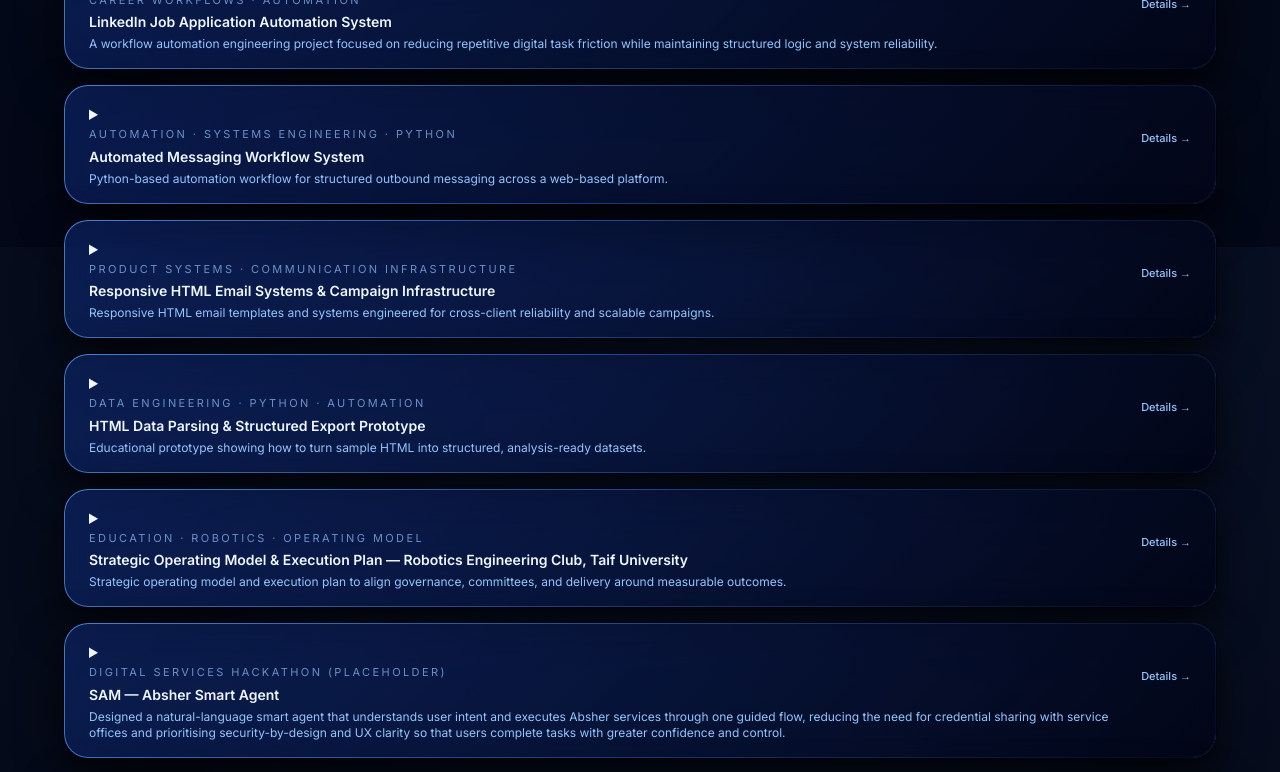
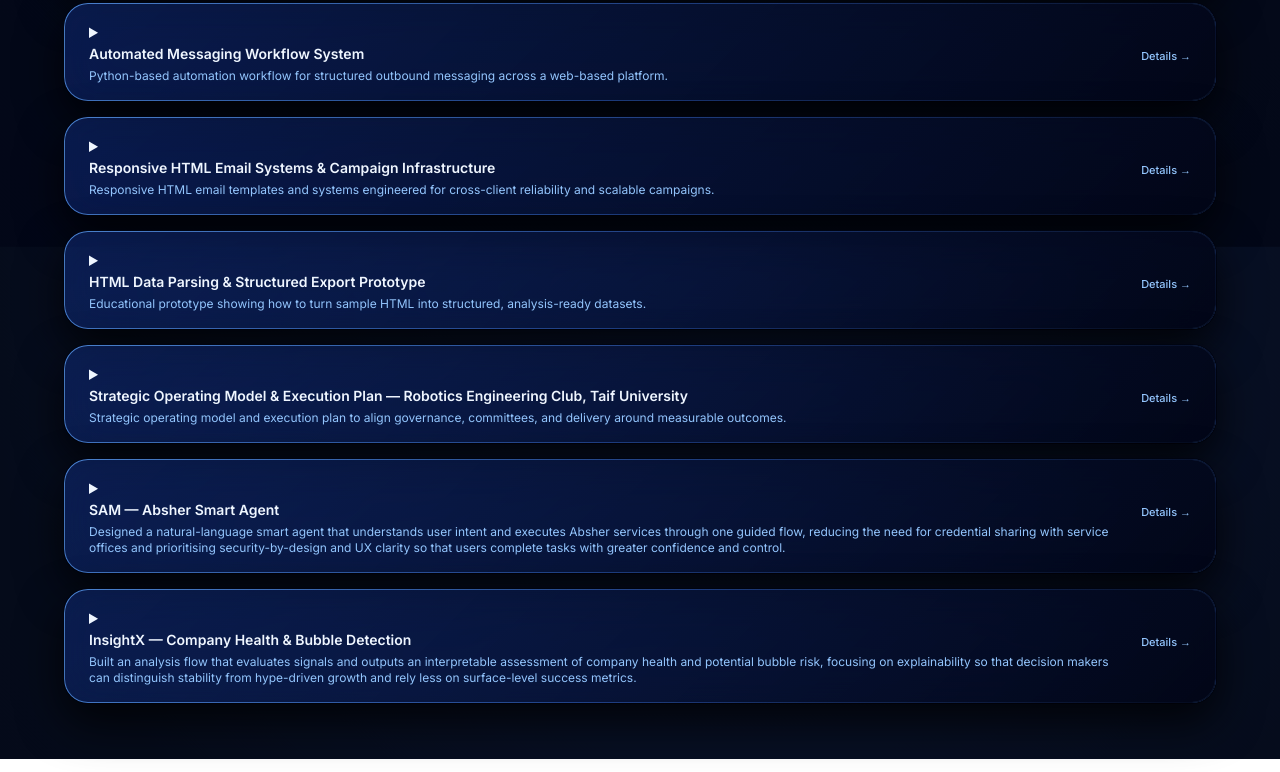
Before and after one commit to Rnemel/portfolio, a Next.js app: page /projects in a window 1280 px wide. Shown: the part 840-1612 px from the top of the page. Built offline with nearby package versions, Linux system fonts and the light colour scheme.

Commit message:
Remove sector labels from project headers

```diff
--- a/src/app/projects/[slug]/page.tsx
+++ b/src/app/projects/[slug]/page.tsx
@@ -47,9 +47,6 @@ export default function ProjectDetailPage({ params }: ProjectPageProps) {
           <TopNav />
           <div className="flex flex-col gap-4 md:flex-row md:items-end md:justify-between">
             <div className="space-y-3">
-              <p className="text-[11px] uppercase tracking-[0.26em] text-muted/80">
-                Case study · {project.sector}
-              </p>
               <h1 className="text-2xl font-semibold text-text md:text-3xl">
                 {project.title}
               </h1>
--- a/src/app/projects/projects-grid.tsx
+++ b/src/app/projects/projects-grid.tsx
@@ -109,9 +109,6 @@ export function ProjectsGrid({ projects }: ProjectsGridProps) {
                   <summary className="cursor-pointer select-none px-5 py-4 md:px-6">
                     <div className="border-gradient-inner flex items-start justify-between gap-4">
                       <div className="min-w-0 space-y-1">
-                        <p className="text-[11px] uppercase tracking-[0.22em] text-muted/70">
-                          {project.sector}
-                        </p>
                         <h2 className="text-sm font-semibold text-text">{project.title}</h2>
                         <p className="text-xs text-muted">{project.tagline}</p>
                       </div>
@@ -190,9 +187,6 @@ export function ProjectsGrid({ projects }: ProjectsGridProps) {
                 <summary className="cursor-pointer select-none px-5 py-4 md:px-6">
                   <div className="border-gradient-inner flex items-start justify-between gap-4">
                     <div className="min-w-0 space-y-1">
-                      <p className="text-[11px] uppercase tracking-[0.22em] text-muted/70">
-                        {hackathon.organizer}
-                      </p>
                       <h2 className="text-sm font-semibold text-text">{hackathon.name}</h2>
                       <p className="text-xs text-muted">{hackathon.impact}</p>
                     </div>
```
